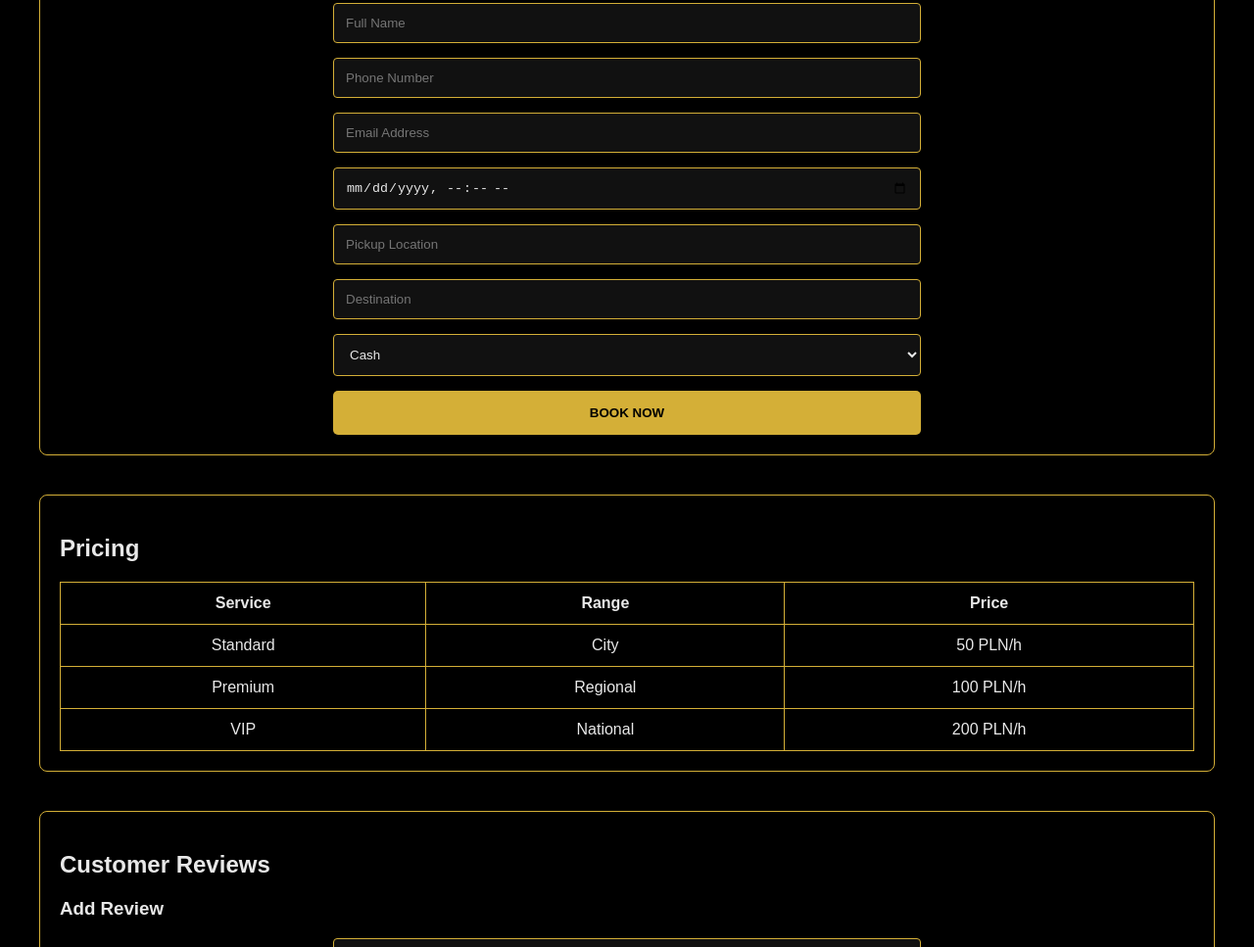
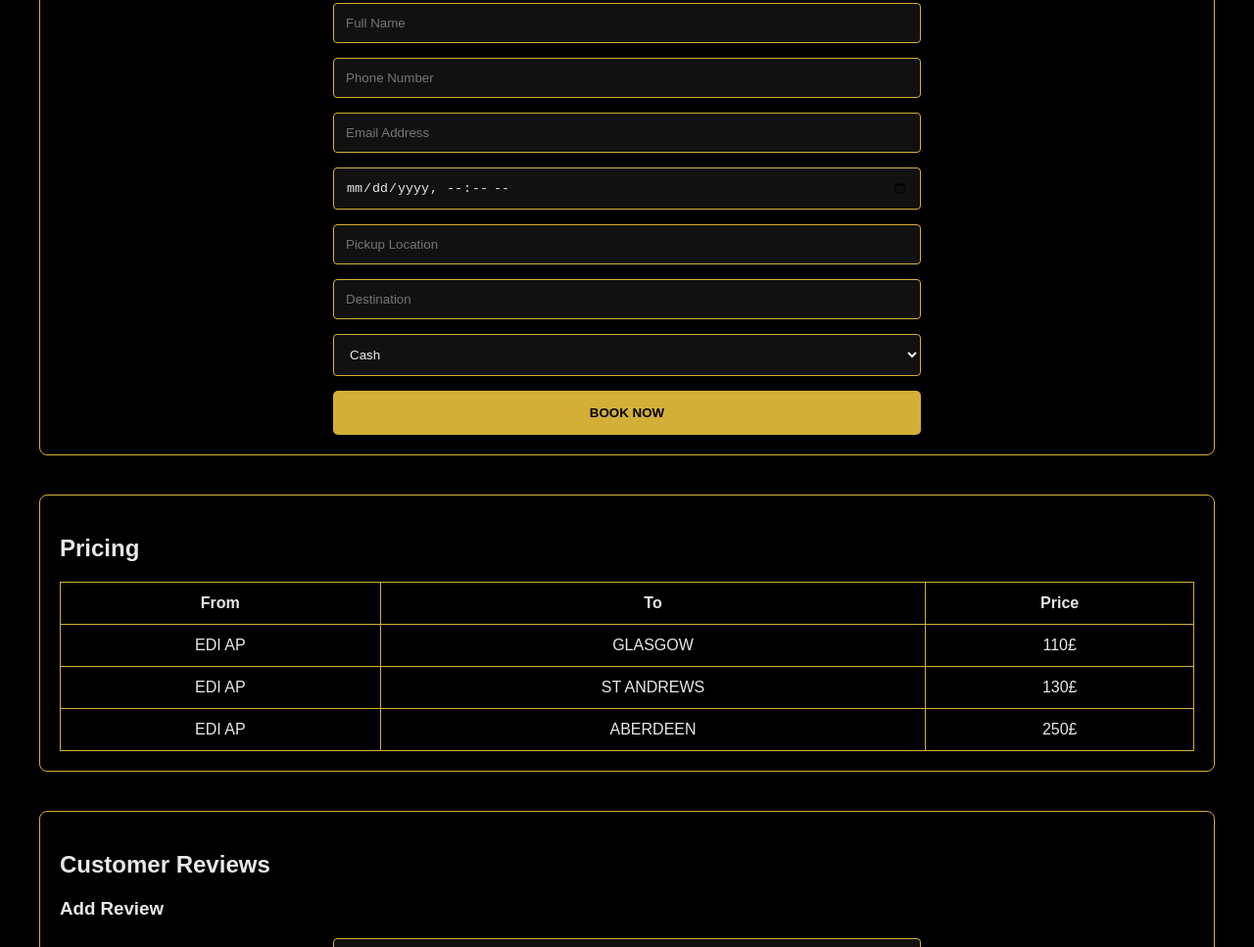
Before and after one commit to LuxVoyTour/Luxu, a plain HTML site: page index.html in a window 1280 px wide. Shown: the part 292-1259 px from the top of the page at 98% size. Drawn offline with nearby package versions, Linux system fonts and the light colour scheme.

Commit message:
Update index.html

```diff
--- a/index.html
+++ b/index.html
@@ -124,24 +124,24 @@
             <h2>Pricing</h2>
             <table class="price-table">
                 <tr>
-                    <th>Service</th>
-                    <th>Range</th>
+                    <th>From</th>
+                    <th>To</th>
                     <th>Price</th>
                 </tr>
                 <tr>
-                    <td>Standard</td>
-                    <td>City</td>
-                    <td>50 PLN/h</td>
+                    <td>EDI AP</td>
+                    <td>GLASGOW</td>
+                    <td>110£</td>
                 </tr>
                 <tr>
-                    <td>Premium</td>
-                    <td>Regional</td>
-                    <td>100 PLN/h</td>
+                    <td>EDI AP</td>
+                    <td>ST ANDREWS</td>
+                    <td>130£</td>
                 </tr>
                 <tr>
-                    <td>VIP</td>
-                    <td>National</td>
-                    <td>200 PLN/h</td>
+                    <td>EDI AP</td>
+                    <td>ABERDEEN</td>
+                    <td>250£</td>
                 </tr>
             </table>
         </div>
```
